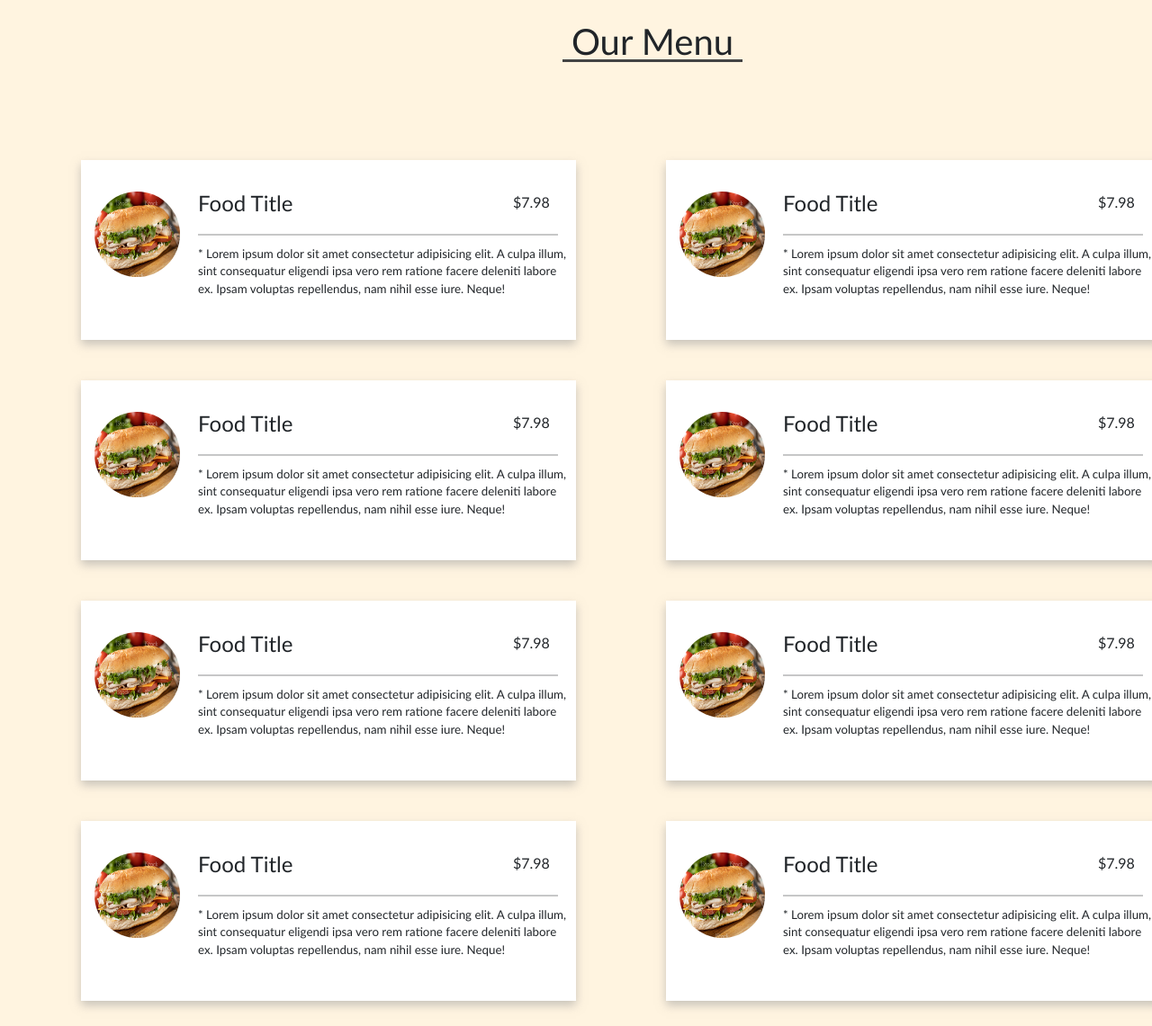
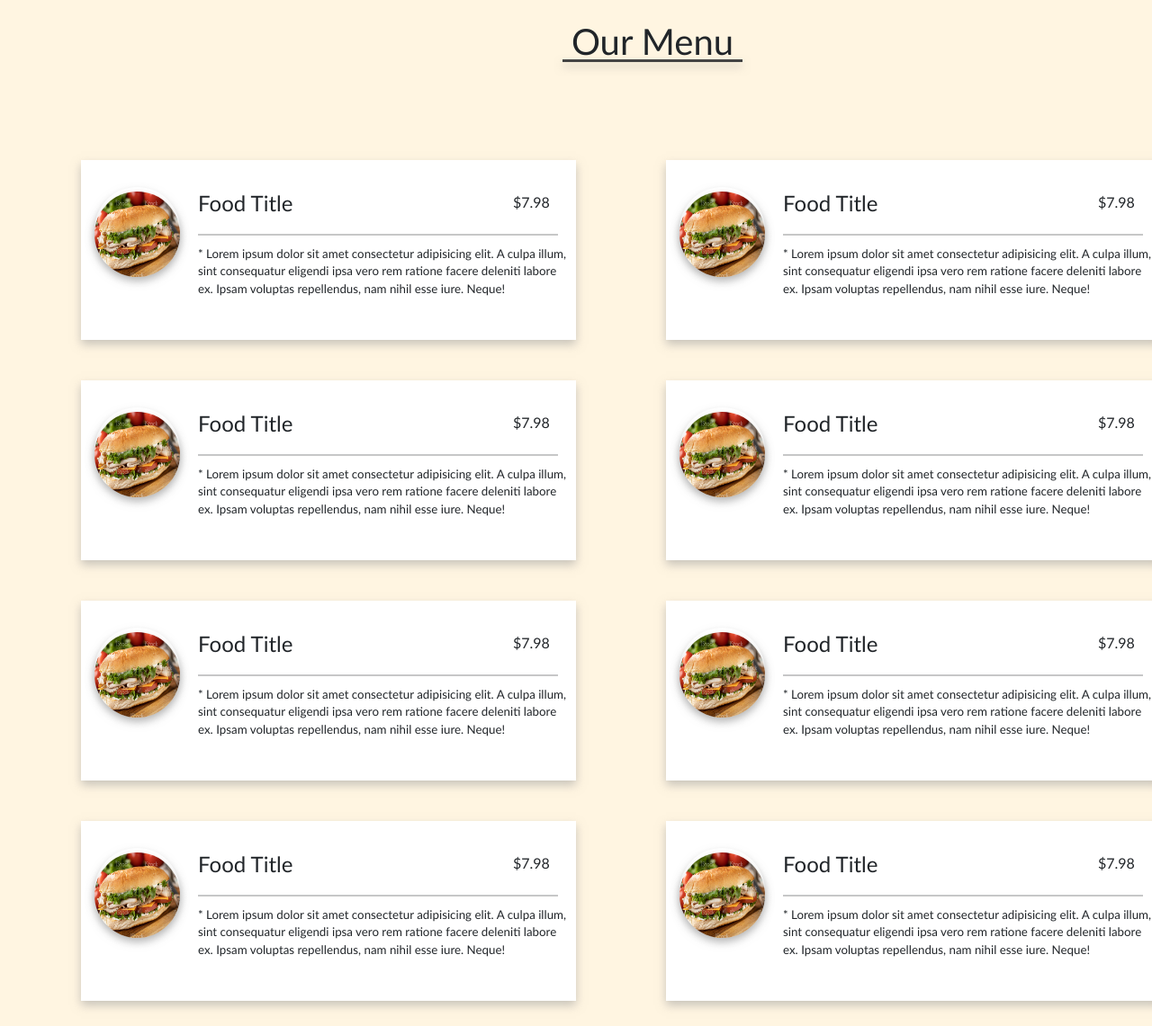
Before and after one commit to zmirzaa/subDelicious, a Flask app: page /menu in a window 1280 px wide; the page is wider, and only the part inside the window is pictured. Shown: the part 90-1231 px from the top of that part at 90% size. Run offline with Flask 2, Linux system fonts and the light colour scheme; the visitor is signed in with stand-in values (Sample User, id 1); data that the repository does not hold is empty.

Commit message:
Minor Commits to menu page

```diff
--- a/flask_app/static/css/style.css
+++ b/flask_app/static/css/style.css
@@ -93,9 +93,6 @@
     margin-left: -20px;
     font-size: large;
 }
-
-
-
 .dashboard_info{
     margin-top: 20px;
     margin-left: 35px;
@@ -326,7 +323,6 @@
 
 
 /* BOTTOM BAR */
-
 .premium_tag{
     width: 150px;
     height: 150px;
@@ -334,7 +330,6 @@
     margin-left: -750px;
     margin-top: 235px;
 }
-
 .homepage_bottom_bar{
     height: 450px;
     width: 1450px;
@@ -350,6 +345,22 @@
     object-fit: cover;
     object-position: center;
 }
+
+
+
+
+
+
+
+
+
+
+
+
+
+
+
+
 
 
 
@@ -592,6 +603,11 @@
 
 
 
+
+
+
+
+
             /* CONFIRMATION PAGE */
 #confirmation_container{
     width: 1000px;
@@ -648,6 +664,9 @@
     object-fit: cover;
     object-position: center;
 }
+
+
+
 
 
 
@@ -842,6 +861,12 @@
 
 
 
+
+
+
+
+
+
                     /* MENU PAGE */
 
 #menu_top_bar{
@@ -981,8 +1006,36 @@
 
 
 
+
+
+
+
+
+
+
+
+
+
+
+
+
+
+
+
+
+
+
+
+
+
+
+
             /* SUB MENU */
-
+#menu_page_container{
+    height: 1400px;
+    width: 1450px;
+    background-color: #fff5e1;
+}
 #sub_menu_container{
     padding-top: 10px;
     padding-left: 10px;
@@ -991,6 +1044,32 @@
     width: 1400px;
     height: 1400px;
     display: inline-block;
+}
+
+#top_text{
+    font-family: 'Gill Sans', 'Gill Sans MT', Calibri, 'Trebuchet MS', sans-serif;
+    width: 1450px;
+    height: 60px;
+    display: flex;
+    align-items: center;
+    justify-content: center;
+    margin-top: 20px;
+    margin-bottom: -20px;
+}
+.line_container{
+    width: 1450px;
+    height: 15px;
+    margin-top: -15px;
+    display: flex;
+    align-items: center;
+    justify-content: center;
+}
+.lines_top{
+    width: 200px;
+    height: 3px;
+    position: relative;
+    background-color: #444;
+    box-shadow: 0 5px 10px rgba(151, 150, 150, 0.525);
 }
 
 .top_menu_box{
@@ -1021,6 +1100,7 @@
     border-radius: 50%;
     margin-top: 5px;
     background-size: contain;
+    box-shadow: 0 5px 10px rgba(151, 150, 150, 0.525);
 }
 .food_title_container{
     width: 410px;
@@ -1064,30 +1144,18 @@ hr {
     margin-bottom:90px;
     background-color:rgb(35, 35, 35);
 }
-#top_text{
-    font-family: 'Gill Sans', 'Gill Sans MT', Calibri, 'Trebuchet MS', sans-serif;
-    width: 1450px;
-    height: 60px;
-    display: flex;
-    align-items: center;
-    justify-content: center;
-    margin-top: 20px;
-    margin-bottom: -20px;
-}
-.line_container{
-    width: 1450px;
-    height: 15px;
-    margin-top: -15px;
-    display: flex;
-    align-items: center;
-    justify-content: center;
-}
-.lines_top{
-    width: 200px;
-    height: 3px;
-    position: relative;
-    background-color: #444;
-}
+
+
+
+
+
+
+
+
+
+
+
+
 
 
 
--- a/flask_app/templates/menu.html
+++ b/flask_app/templates/menu.html
@@ -15,7 +15,7 @@
 
 
                 <!-- TOP NAV BAR -->
-<body id="container">
+<body id="menu_page_container">
     <nav id="menu_top_bar">
         <img class="menu_top_bar_images" src="{{ url_for('static', filename='img/home.png') }}" alt="home image">
         <a class="nav_bar_button2" href="/dashboard">Home</a>
@@ -242,6 +242,5 @@
         &#169; all copyrights reserved to this symbol to the left. Feel like I didn't really need to add this logo or text but I guess it makes it look a bit more professional. On the dl, I like subs, but pizza kinda slaps harder tbh, lol, why are you still reading this.
     </div>
 
-
 </body>
 </html>
```
